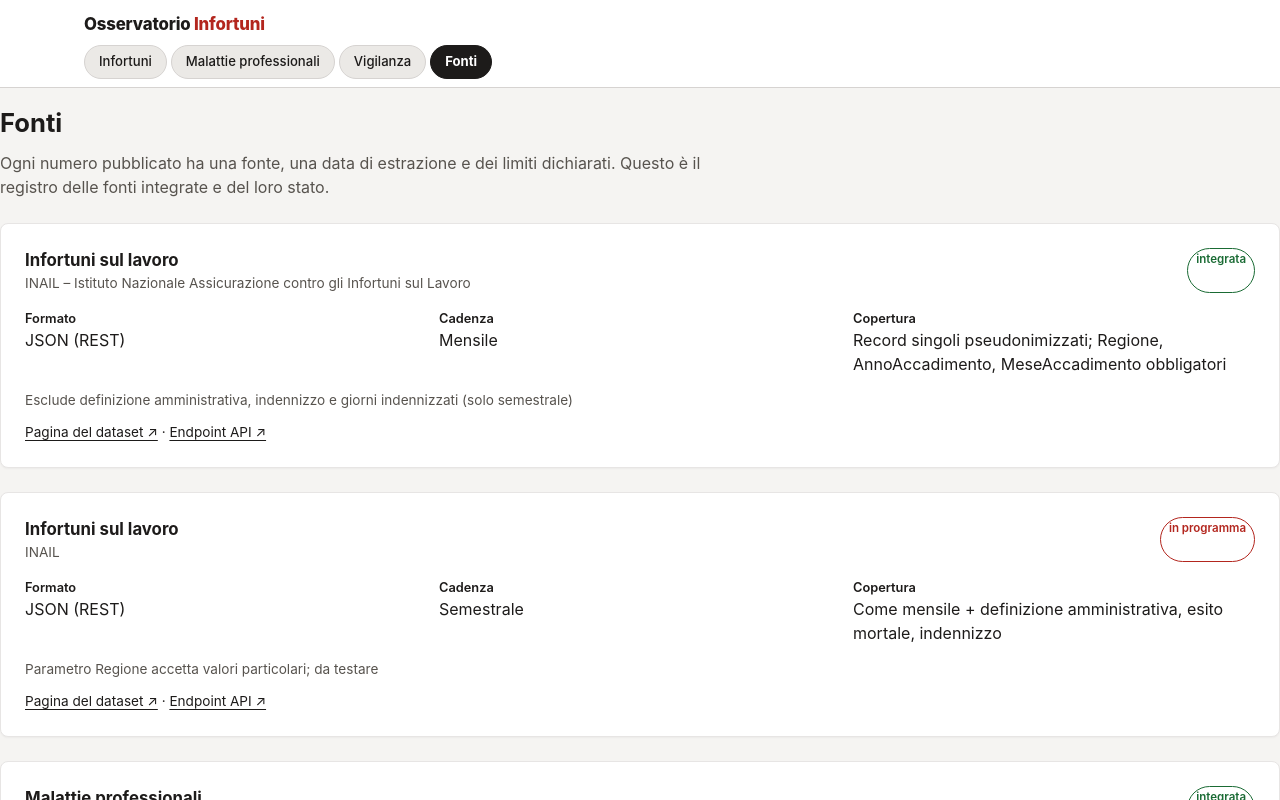
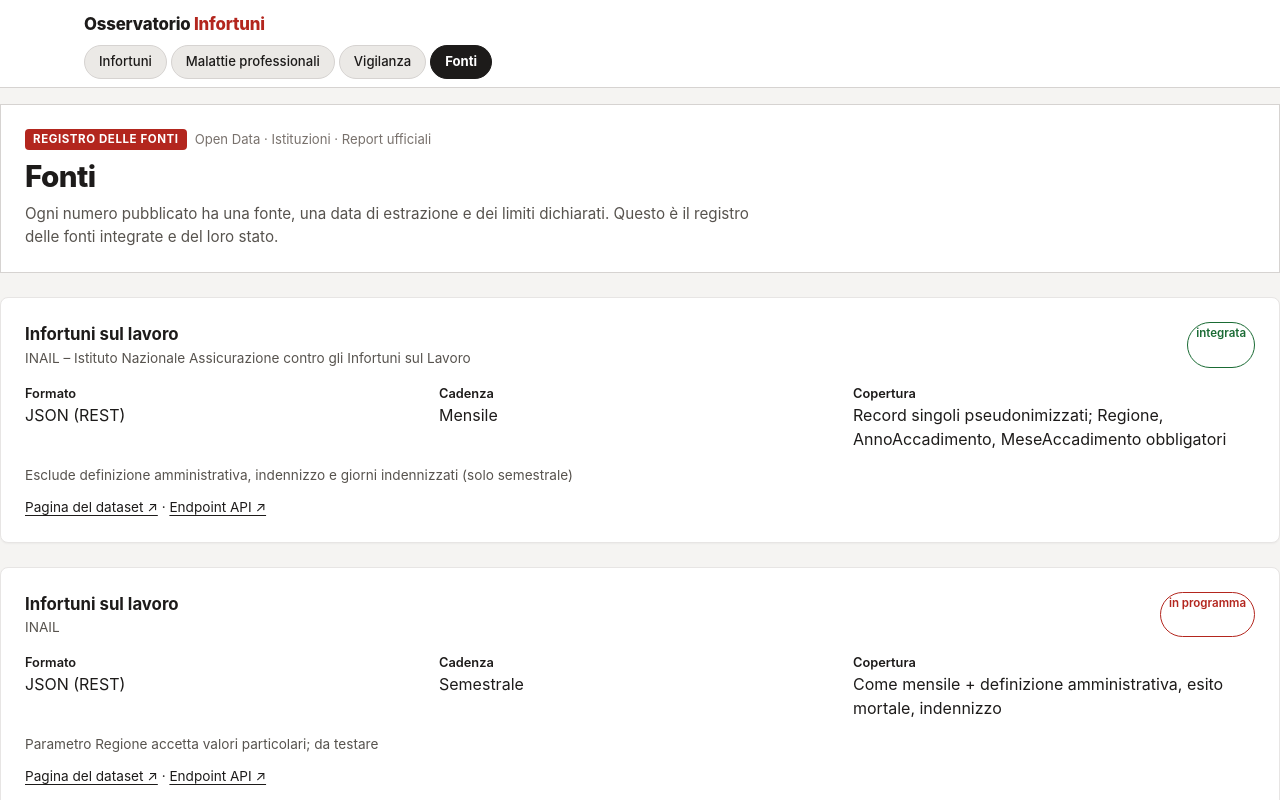
Before and after one commit to dynamic1990/osservatorio-infortuni, a Next.js app: page /fonti in a window 1280 px wide. Shown: the top 800 px of the page. Built offline with nearby package versions, Linux system fonts and the light colour scheme.

Commit message:
Fonti: header ripensato come le altre pagine (badge, titolo, paragrafo allineato)

```diff
--- a/src/app/fonti/page.tsx
+++ b/src/app/fonti/page.tsx
@@ -10,13 +10,40 @@ export default function FontiPage() {
   const fonti = listSources();
   return (
     <div style={{ display: "grid", gap: "var(--space-6)", paddingTop: "var(--space-4)" }}>
-      <section>
-        <h1 style={{ fontSize: "1.6rem", margin: "0 0 var(--space-2)" }}>Fonti</h1>
-        <p style={{ color: "var(--color-text-soft)", margin: 0, maxWidth: "70ch" }}>
+      <header
+        style={{
+          background: "var(--color-raised)",
+          border: "1px solid var(--color-divider)",
+          padding: "var(--space-6)",
+        }}
+      >
+        <div style={{ display: "flex", alignItems: "center", gap: "var(--space-2)", marginBottom: "var(--space-1)" }}>
+          <span
+            style={{
+              background: "var(--color-accent)",
+              color: "#ffffff",
+              fontSize: "0.72rem",
+              fontWeight: 750,
+              padding: "2px 8px",
+              borderRadius: "4px",
+              textTransform: "uppercase",
+              letterSpacing: "0.05em",
+            }}
+          >
+            Registro delle fonti
+          </span>
+          <span style={{ fontSize: "0.82rem", color: "var(--color-text-muted)" }}>
+            Open Data &middot; Istituzioni &middot; Report ufficiali
+          </span>
+        </div>
+        <h1 style={{ fontSize: "1.85rem", fontWeight: 800, margin: "0 0 var(--space-1)", letterSpacing: "-0.02em" }}>
+          Fonti
+        </h1>
+        <p style={{ color: "var(--color-text-soft)", margin: 0, maxWidth: "78ch", fontSize: "0.95rem" }}>
           Ogni numero pubblicato ha una fonte, una data di estrazione e dei limiti dichiarati.
           Questo è il registro delle fonti integrate e del loro stato.
         </p>
-      </section>
+      </header>
 
       {fonti.map((fonte) => (
         <section className="card" key={fonte.id}>
```
